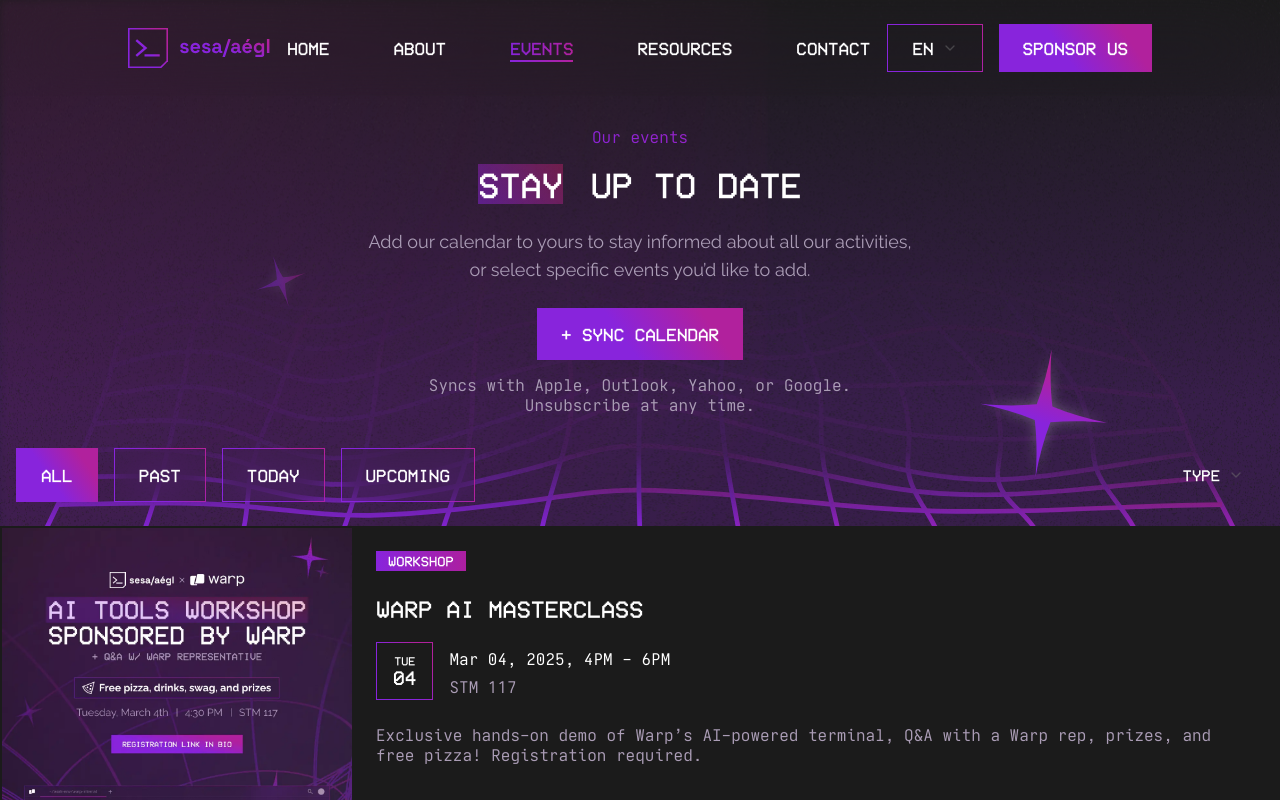
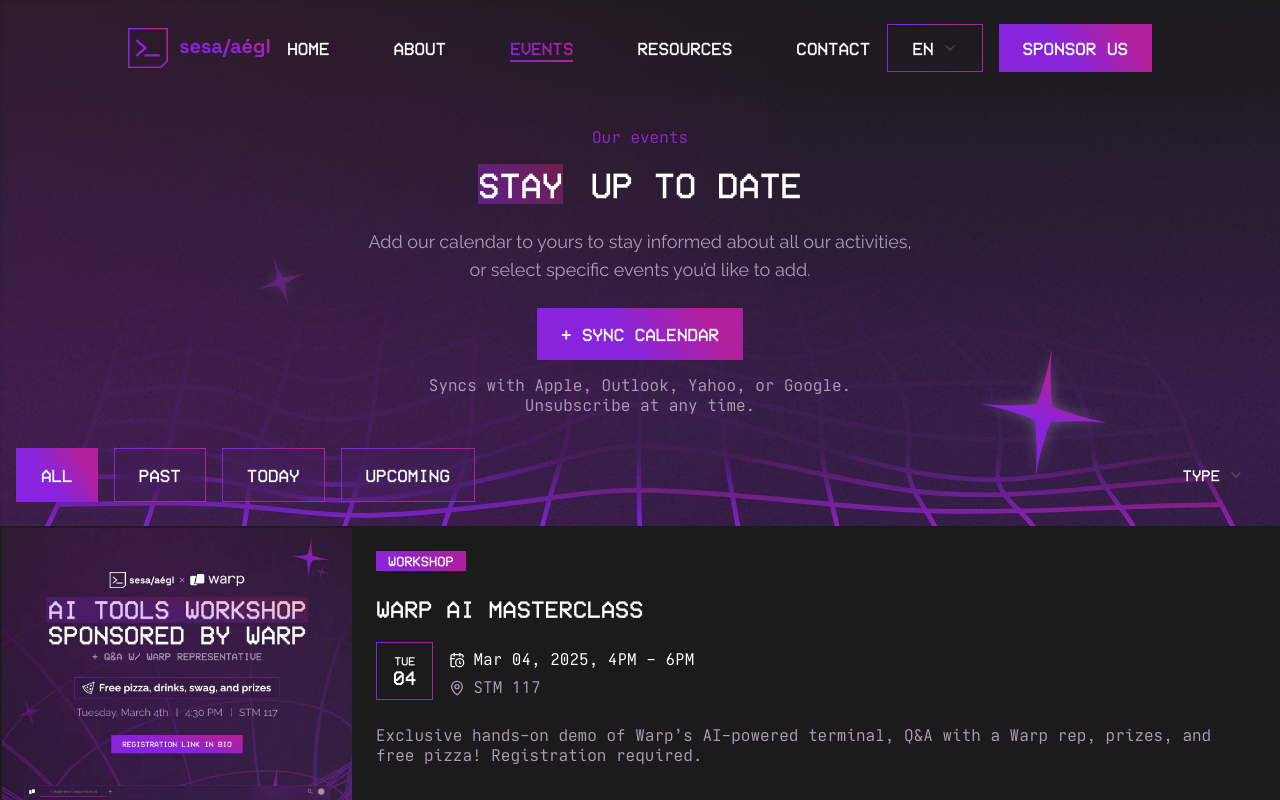
Before and after one commit to 8x5y1a/sesa-website, a Next.js app: page /en/events in a window 1280 px wide. Shown: the top 800 px of the page. Built offline with nearby package versions, Linux system fonts and the light colour scheme.

Commit message:
General bug fixes (events & resources) (#193)
* Updated event cards

* Changed date and time for event page event card to text-white

```diff
--- a/src/app/[locale]/HomeComponents/EventsSection/EventCard.tsx
+++ b/src/app/[locale]/HomeComponents/EventsSection/EventCard.tsx
@@ -1,4 +1,5 @@
 import { format } from "date-fns";
+import { CalendarDays, Clock, MapPin } from "lucide-react";
 import Image from "next/image";
 import { useLocale, useTranslations } from "next-intl";
 import type { Event } from "@/app/types/Event";
@@ -36,13 +37,24 @@ const EventCard: React.FC<{ event: Event }> = ({ event }) => {
                     </div>
 
                     {/* Date & Time */}
-                    <div className="flex flex-col">
-                        <span className="text-base font-medium text-thistle">
-                            {formattedDate}, {timeRange}
-                        </span>
-                        <span className="text-left font-mono text-base text-thistle">
-                            {event.location}
-                        </span>
+                    <div className="flex flex-col gap-1 font-mono text-thistle">
+                        {/* Date with Calendar Icon */}
+                        <div className="flex items-center gap-2">
+                            <CalendarDays className="h-4 w-4" />
+                            <span className="text-base font-medium">{formattedDate}</span>
+                        </div>
+
+                        {/* Time with Clock Icon */}
+                        <div className="flex items-center gap-2">
+                            <Clock className="h-4 w-4" />
+                            <span className="text-base font-medium">{timeRange}</span>
+                        </div>
+
+                        {/* Location with Map Pin Icon */}
+                        <div className="flex items-center gap-2">
+                            <MapPin className="h-4 w-4" />
+                            <span className="text-left text-base">{event.location}</span>
+                        </div>
                     </div>
                 </div>
 
@@ -51,7 +63,7 @@ const EventCard: React.FC<{ event: Event }> = ({ event }) => {
 
                 {/* Description */}
                 <div>
-                    <p className={`truncate-multiline font-sans text-base text-gray-400`}>
+                    <p className={`truncate-multiline font-sans text-base text-thistle`}>
                         {event.description[lang]}
                     </p>
                 </div>
--- a/src/app/[locale]/events/components/EventCard.tsx
+++ b/src/app/[locale]/events/components/EventCard.tsx
@@ -1,6 +1,7 @@
 "use client";
 
 import { format } from "date-fns";
+import { CalendarClock, MapPin } from "lucide-react";
 import Image from "next/image";
 import { useLocale, useTranslations } from "next-intl";
 import { useState } from "react";
@@ -97,12 +98,21 @@ export const EventCard = ({ event }: EventCardProps) => {
                             <div className="font-heading text-xl">{day}</div>
                         </div>
 
-                        {/* Date and Location Text */}
-                        <div className="flex flex-col gap-2">
-                            <span>
-                                {formattedDate}, {timeRange}
-                            </span>
-                            <span className="text-thistle">{event.location}</span>
+                        {/* Date and Location Text with Icons */}
+                        <div className="flex flex-col gap-2 text-thistle">
+                            {/* Date and Time with Icons */}
+                            <div className="flex items-center gap-2 text-white">
+                                <CalendarClock className="h-4 w-4" />
+                                <span>
+                                    {formattedDate}, {timeRange}
+                                </span>
+                            </div>
+
+                            {/* Location with Icon */}
+                            <div className="flex items-center gap-2">
+                                <MapPin className="h-4 w-4" />
+                                <span>{event.location}</span>
+                            </div>
                         </div>
                     </div>
 
```
